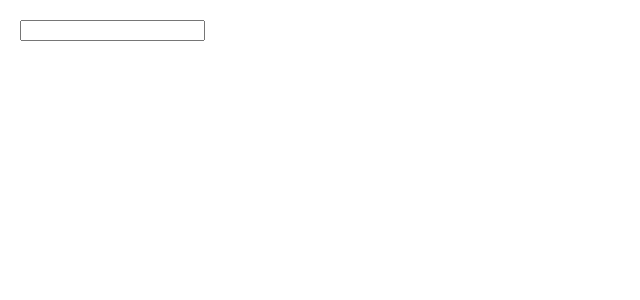
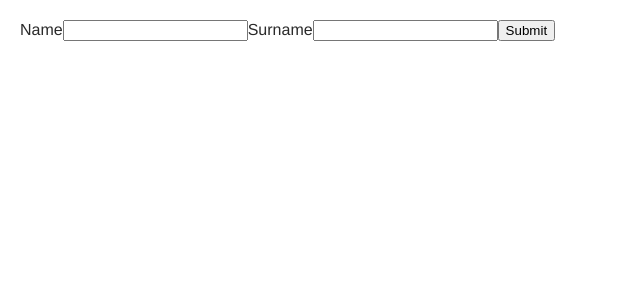
Before and after one commit to dmitriy-057/react-trainy-2, a React (Create React App) app: page / in a window 1280 px wide. Shown: the top 300 px of the page, without its empty margins (0-640 px from the left). Built offline with nearby package versions, Linux system fonts and the light colour scheme.

Commit message:
add Form

```diff
--- a/src/App.js
+++ b/src/App.js
@@ -3,6 +3,7 @@ import React, { Component } from "react";
 // import Dropdown from "./Dropdown";
 // import ColorPicker from './ColorPicker';
 // import TodoList from "./TodoList";
+import Form from "./Form";
 import initialTodos from "./todos.json";
 
 // const colorPickerOptions = [
@@ -16,27 +17,23 @@ import initialTodos from "./todos.json";
 class App extends Component {
   state = {
     todos: initialTodos,
-    inputValue: "",
-  }
-  handleInputChange = event => {
-    console.log(event.currentTarget.value);
-
-    this.setState({inputValue: event.currentTarget.value})
   }
 
-  deleteTodo = todoId => {
-    this.setState(prevState => ({
-      todos: prevState.todos.filter(todo => todo.id !== todoId)
-    }))
+  formSubmitHandler = data => {
+    console.log('data', data);
   }
+  // deleteTodo = todoId => {
+  //   this.setState(prevState => ({
+  //     todos: prevState.todos.filter(todo => todo.id !== todoId)
+  //   }))
+  // }
+
   render() {
     // const {todos} = this.state;
     // const completedTodos = todos.filter(todo => todo.completed);
     // console.log(completedTodos.length)
     return (
       <>
-     <input type="text" value={this.state.inputValue} onChange={this.handleInputChange}/>
-
       {/* <Counter /> */}
       {/* <Dropdown /> */}
       {/* <ColorPicker options={colorPickerOptions} /> */}
@@ -45,6 +42,7 @@ class App extends Component {
         <p>Кол-во выполненых туду:</p>
       </div>
       <TodoList todos={todos} onDeleteTodo={this.deleteTodo}/> */}
+      <Form onSubmit={this.formSubmitHandler}/>
       </>
     )
   }
--- /dev/null
+++ b/src/Form.js
@@ -0,0 +1,49 @@
+import React, { Component} from "react";
+
+class Form extends Component {
+state = {
+    name: "",
+    surname: "",
+}
+handleChange = event => {
+    console.log('currentTarget name', event.currentTarget.name);
+    console.log('currentTarget value', event.currentTarget.value);
+    const {name, value} = event.currentTarget;
+
+    this.setState({
+      [name]: value,
+    })
+}
+
+handleSubmit = event => {
+    event.preventDefault();
+    console.log(this.state);
+    this.props.onSubmit(this.state);
+}
+
+render() {
+    return (
+    <form onSubmit={this.handleSubmit}>
+        <label htmlFor="">
+          Name
+          <input
+          name="name"
+          type="text"
+          value={this.state.name}
+          onChange={this.handleChange}/>
+        </label>
+        <label>
+          Surname
+          <input
+          name="surname"
+          type="text"
+          value={this.state.surname}
+          onChange={this.handleChange}/>
+        </label>
+        <button type="submit">Submit</button>
+    </form>
+    )
+}
+}
+
+export default Form;
```
